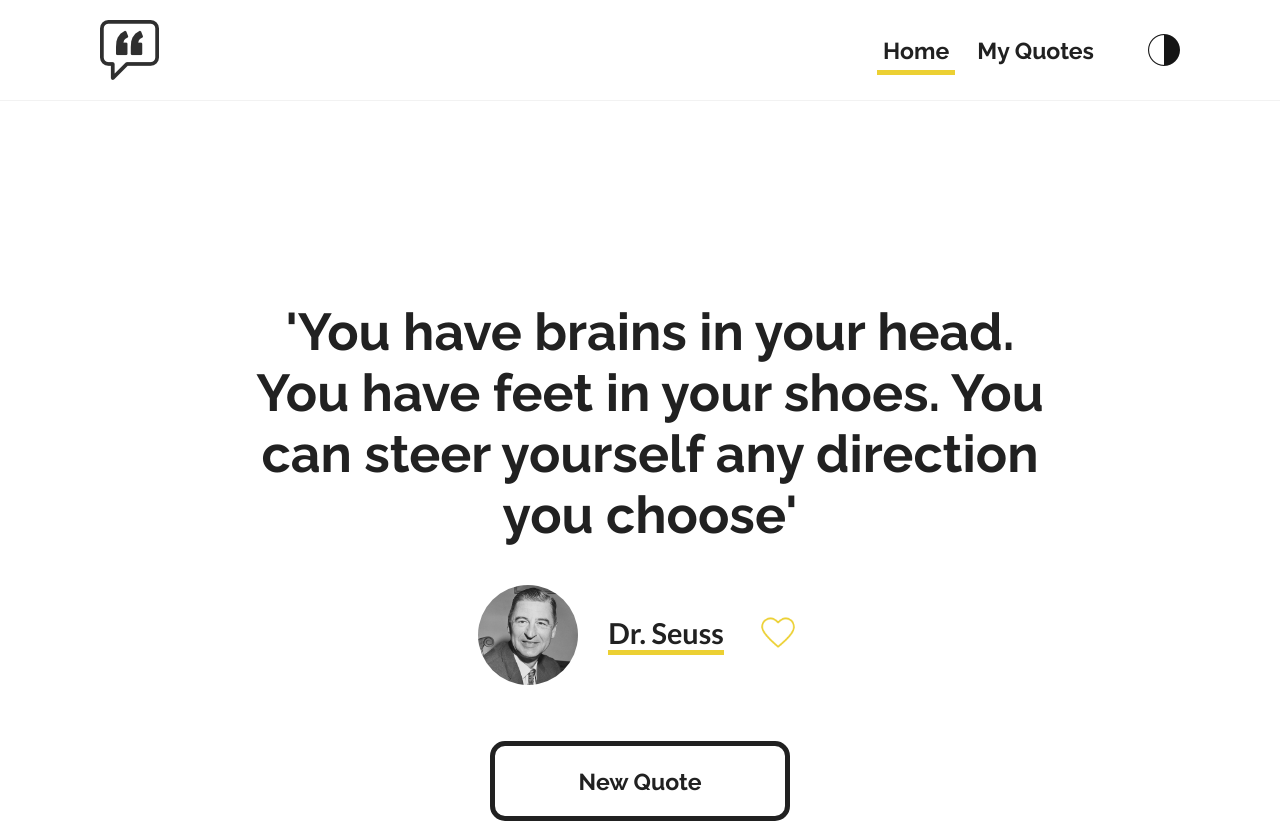
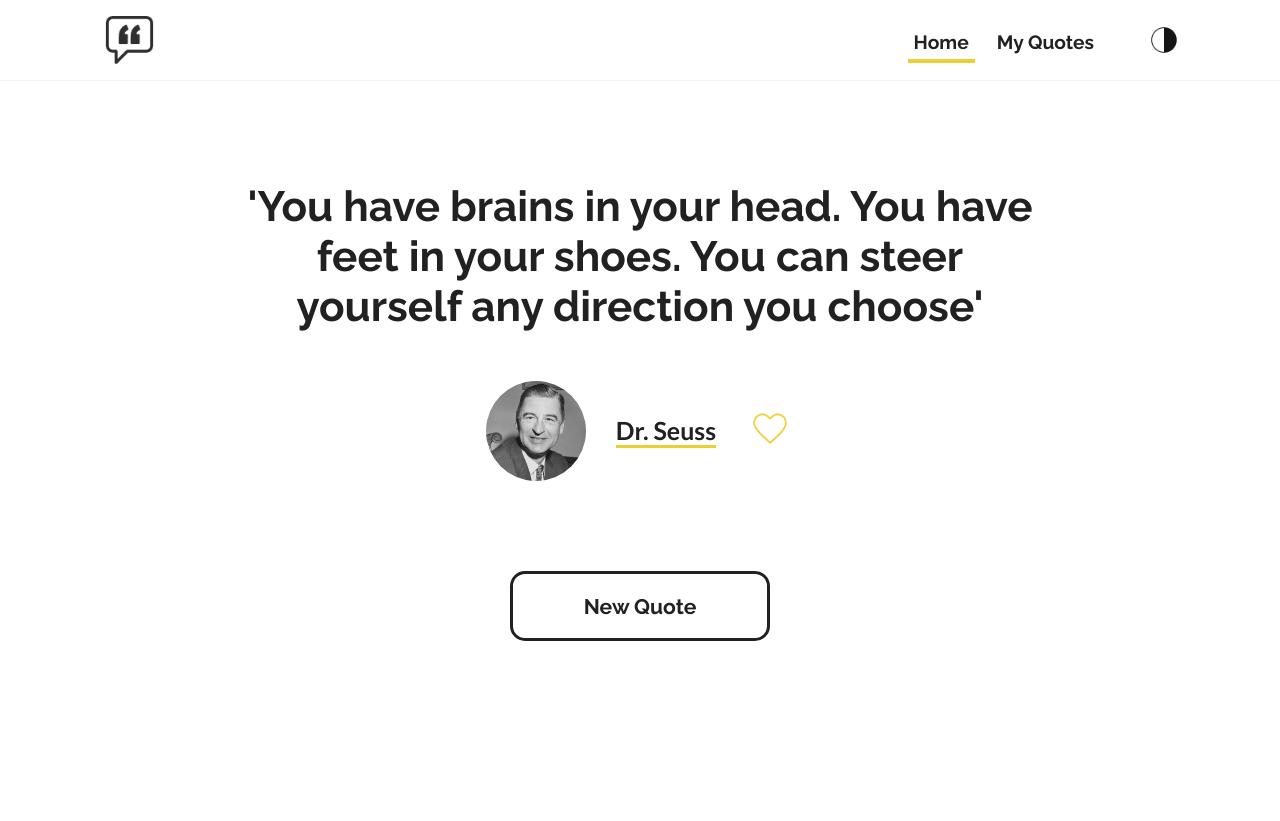
Before and after one commit to JHannah30/Quote-Generator, a React (Create React App) app in the folder quote-generator/: page / in a window 1280 px wide. After the commit the page ends 800 px from the top, so only its background shows below. Built offline with nearby package versions, Linux system fonts and the light colour scheme.

Commit message:
Realised I'd had my localbrowser magnified through development. Everything was BIGGER after being deployed. Began to resize elements and have completed NavBar and HomePage

```diff
--- a/quote-generator/src/components/Home.css
+++ b/quote-generator/src/components/Home.css
@@ -8,12 +8,12 @@
 .quote-body {
   width: 70vw;
   height: 400px;
-  margin: 160px 0 80px 0;
+  margin: 60px 0 30px 0;
 }
 
 .quote-text {
-  margin: 40px 40px 40px 60px;
-  font-size: 2.7rem;
+  margin: 40px 40px 50px 40px;
+  font-size: 2.2rem;
 }
 
 .author-body {
@@ -24,8 +24,8 @@
 
 .author-name {
   margin-left: 30px;
-  font-size: 1.5rem;
-  border-bottom: solid 5px rgb(236, 208, 51);
+  font-size: 1.3rem;
+  border-bottom: solid 3px rgb(236, 208, 51);
 }
 
 .author-name:hover {
@@ -39,24 +39,20 @@
   text-decoration: none;
 }
 
-.save-quote-btn {
-  height: 40px;
-  margin-left: 40px;
-}
-
 .save-alert {
   margin-left: 700px;
-  padding: 15px 20px;
+  padding: 12px 16px;
   position: absolute;
   display: flex;
   justify-content: center;
   align-items: center;
-  border: solid 5px rgb(236, 208, 51);
+  border: solid 3px rgb(236, 208, 51);
   border-radius: 15px;
 }
 
 .save-notification {
   font-weight: bold;
+  font-size: 0.9rem;
 }
 
 .hide {
@@ -64,11 +60,12 @@
 }
 
 .new-quote-btn {
-  width: 300px;
-  height: 80px;
+  width: 260px;
+  height: 70px;
   background-color: #ffffff;
-  border: solid 5px #212121;
+  border: solid 3px #212121;
   border-radius: 15px;
+  font-size: 1.1rem;
   font-weight: bold;
   transition: all 0.2s linear;
 }
--- a/quote-generator/src/components/Navbar.css
+++ b/quote-generator/src/components/Navbar.css
@@ -3,12 +3,11 @@
 }
 
 .navbar {
-  height: 60px;
+  height: 40px;
   padding: 20px 100px 20px 100px;
   display: flex;
   align-items: center;
   border-bottom: 1px solid #f2f2f2;
-  font-size: 1.3rem;
 }
 
 .navbar .nav-links {
@@ -20,27 +19,32 @@
   padding: 6px;
   font-weight: bold;
   text-decoration: none;
+  font-size: 1rem;
+}
+
+.nav-logo {
+  transform: scale(0.8);
 }
 
 .dark-mode-icon {
   margin-left: 48px;
   cursor: pointer;
+  transform: scale(0.8);
 }
 
 /* Change this property to something nicer looking, that let's the user know when they're on that page */
 .navlink-active {
-  border-bottom: 5px solid rgb(236, 208, 51);
+  border-bottom: 4px solid rgb(236, 208, 51);
 }
 
 /* Dark Mode Styling */
 
 .navbar-dark {
-  height: 60px;
+  height: 40px;
   padding: 20px 100px 20px 100px;
   display: flex;
   align-items: center;
   border-bottom: 1px solid #3f3f3f;
-  font-size: 1.3rem;
 }
 
 .navbar-dark .nav-links {
@@ -52,4 +56,5 @@
   text-decoration: none;
   padding: 6px;
   color: #ffffff;
+  font-size: 1rem;
 }
--- a/quote-generator/src/components/Navbar.js
+++ b/quote-generator/src/components/Navbar.js
@@ -14,7 +14,7 @@
     return (
         <div className="navbar-container">
             <nav className={ darkMode ? "navbar-dark" : "navbar" }>
-                <img src={ darkMode ? NavLogoDark : NavLogoLight } alt="" className="logo" />
+                <img src={ darkMode ? NavLogoDark : NavLogoLight } alt="" className="nav-logo" />
                 <div className="nav-links">
                     <Link
                         to="/"
```
